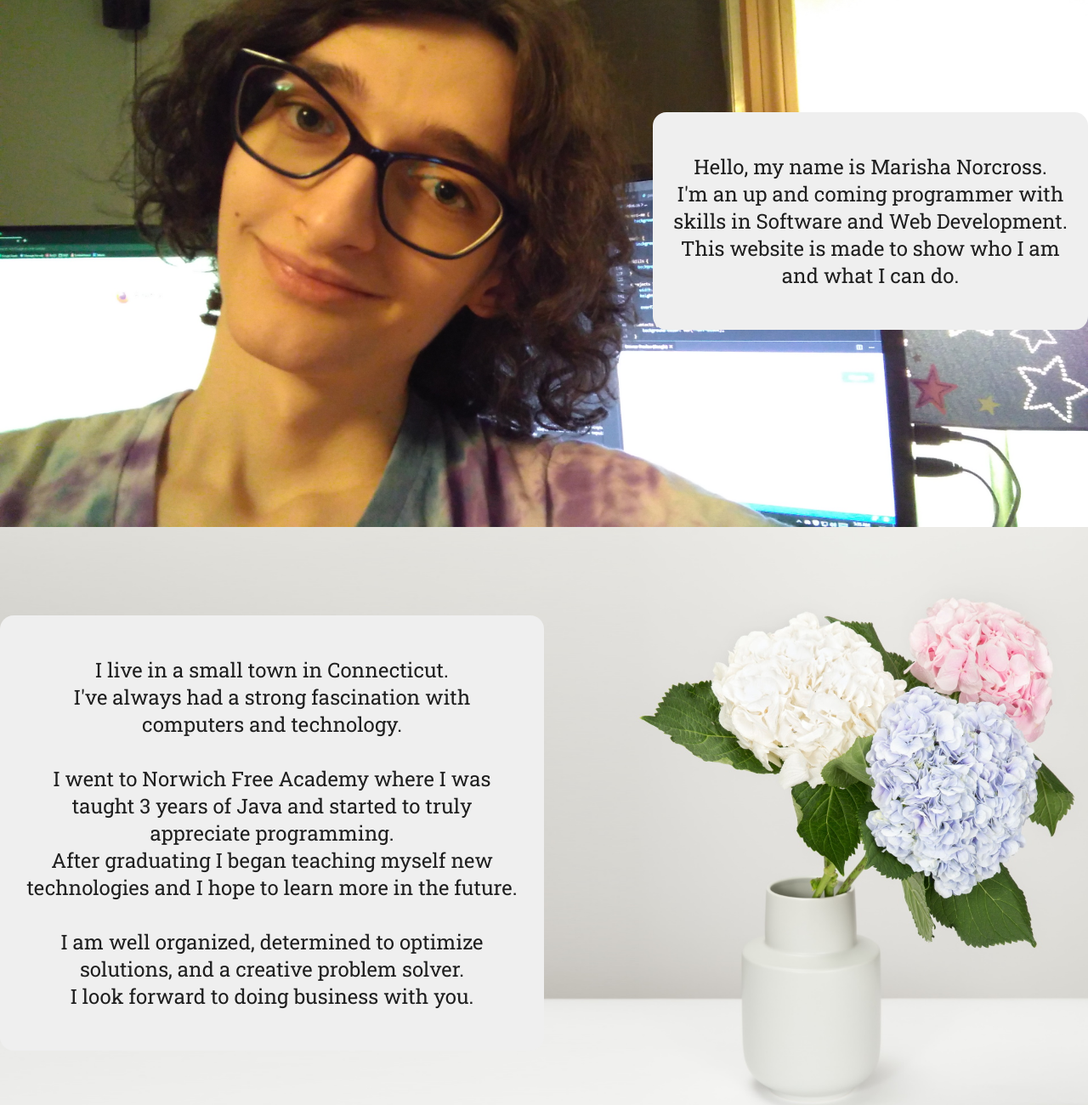
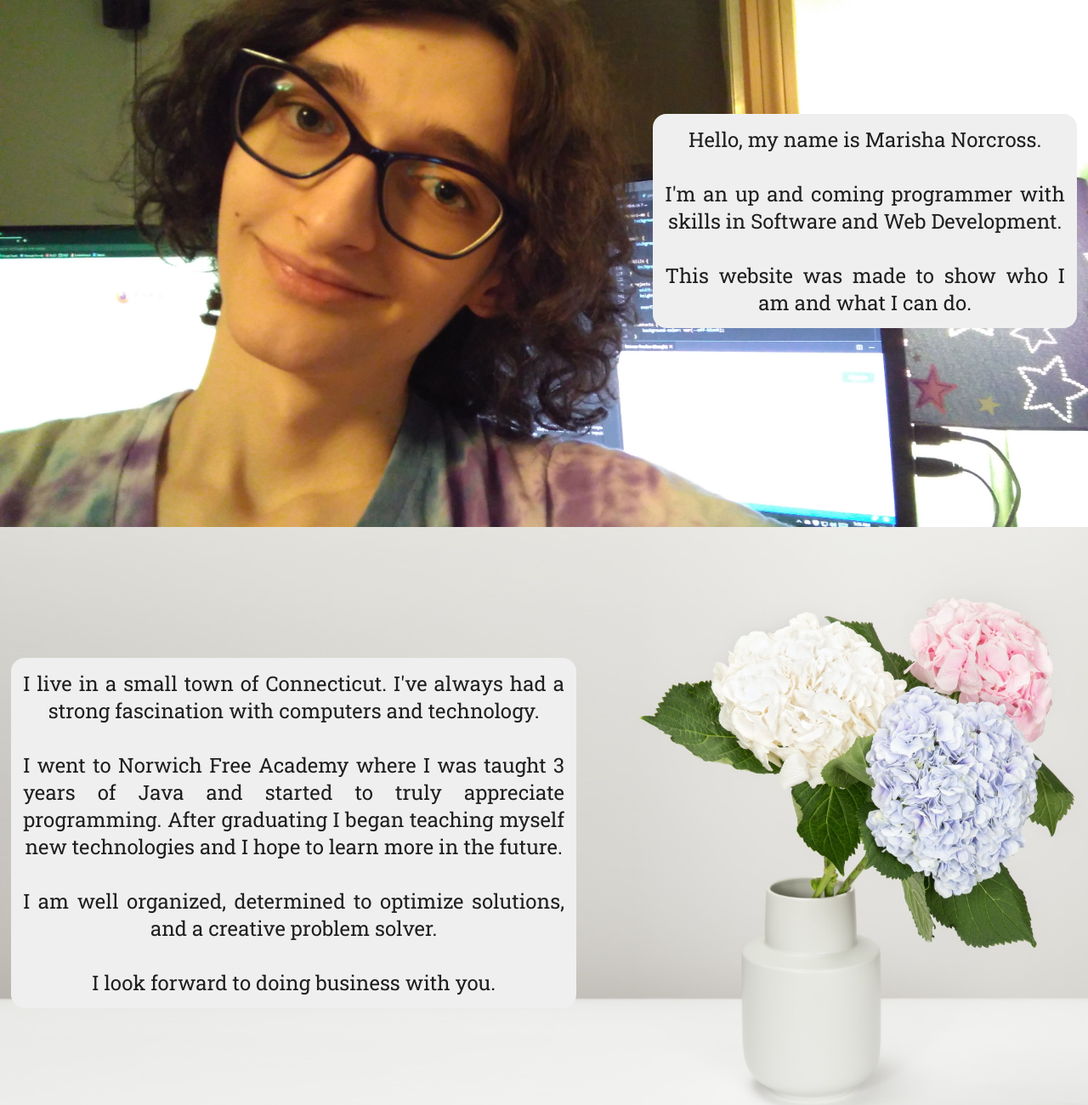
Before and after one commit to Wirlocke/portfolio, a plain HTML site: page index.html in a window 1280 px wide. Shown: the part 180-1480 px from the top of the page at 85% size. Drawn offline with Linux system fonts and the light colour scheme.

Commit message:
Formatting and grammer.

```diff
--- a/css/index.css
+++ b/css/index.css
@@ -105,6 +105,8 @@ body {
 
 	width: 100%;
 
+	overflow: hidden;
+
 	background-repeat: no-repeat;
 	background-position: center center;
 	background-size: cover;
@@ -112,7 +114,9 @@ body {
 }
 
 .text_container {
-	width: 50%;
+	width: 52%;
+
+	margin-left: 1%;
 
 	border-radius: 1em;
 	color: var(--off-black);
@@ -120,13 +124,15 @@ body {
 }
 
 .descriptions {
-	text-align: center;
+	text-align: justify;
+	text-align-last: center;
 	box-sizing: border-box;
 	width: 100%;
 
 	font-size: x-large;
 
-	padding: 1em;
+	margin: 0;
+	padding: 0.6em;
 }
 
 #welcome {
@@ -136,7 +142,9 @@ body {
 }
 
 #welcome > .text_container {
-	width: 40%
+	width: 39%;
+	margin: 0;
+	margin-right: 1%;
 }
 
 #about-me {
@@ -179,6 +187,10 @@ body {
 	background-color: lightpink;
 }
 
+#skills > .text_container {
+	margin: 0;
+}
+
 #projects > iframe {
 	width: 100%;
 	height: 100%;
--- a/index.html
+++ b/index.html
@@ -30,22 +30,26 @@
 		<div id="welcome" class="slides">
 			<div class="text_container">
 				<p class="descriptions">
-					Hello, my name is Marisha Norcross.<br>
-					I'm an up and coming programmer with skills in Software and Web Development.<br>
-					This website is made to show who I am and what I can do.
+					Hello, my name is Marisha Norcross.
+					<br><br>
+					I'm an up and coming programmer with skills in Software and Web Development.
+					<br><br>
+					This website was made to show who I am and what I can do.
 				</p>
 			</div>
 		</div>
 		<div id="about-me" class="slides">
 			<div class="text_container">
 				<p class="descriptions">
-					I live in a small town in Connecticut.<br>
-					I've always had a strong fascination with computers and technology.<br><br>
-
-					I went to Norwich Free Academy where I was taught 3 years of Java and started to truly appreciate programming.<br>
-					After graduating I began teaching myself new technologies and I hope to learn more in the future.<br><br>
-
-					I am well organized, determined to optimize solutions, and a creative problem solver.<br>
+					I live in a small town of Connecticut. I've always had a strong fascination with computers and
+					technology.
+					<br><br>
+					I went to Norwich Free Academy where I was taught 3 years of Java and started to truly appreciate
+					programming. After graduating I began teaching myself new technologies and I hope to learn more in
+					the future.
+					<br><br>
+					I am well organized, determined to optimize solutions, and a creative problem solver.
+					<br><br>
 					I look forward to doing business with you.
 				</p>
 			</div>
@@ -53,11 +57,12 @@
 		<div id="goals" class="slides">
 			<div class="text_container">
 				<p class="descriptions">
-					My short term goals are to break into the industry and gain more knowledge.<br>
-					I want to take an active role and form a network of colleagues.<br><br>
-
-					For my long term goals I would love to have a career related to Machine Learning and Artifical Intelligence.<br>
-					The tech industry is leading towards more integration of AI in everyday life, and I want to be involved.
+					My short term goals are to break into the industry and gain more knowledge. I want to take an active
+					role and form a network of colleagues.
+					<br><br>
+					For my long term goals I would love to have a career related to Machine Learning and Artifical
+					Intelligence. The tech industry is leading towards more integration of AI in everyday life, and I
+					want to be involved.
 				</p>
 			</div>
 		</div>
@@ -75,10 +80,10 @@
 
 			<div class="text_container">
 				<p class="descriptions">
-					I'm well balanced across multiple programming languages and I'm continually learning more.<br><br>
-
-					My schooling is I learned Java and I'm self taught in JavaScript and C++.<br><br>
-
+					I'm well balanced across multiple programming languages and I'm continually learning more.
+					<br><br>
+					From my schooling I learned Java and I'm self taught in JavaScript and C++.
+					<br><br>
 					I am also proficient in the Object Oriented paradigm and HTML/CSS.
 				</p>
 			</div>
```
